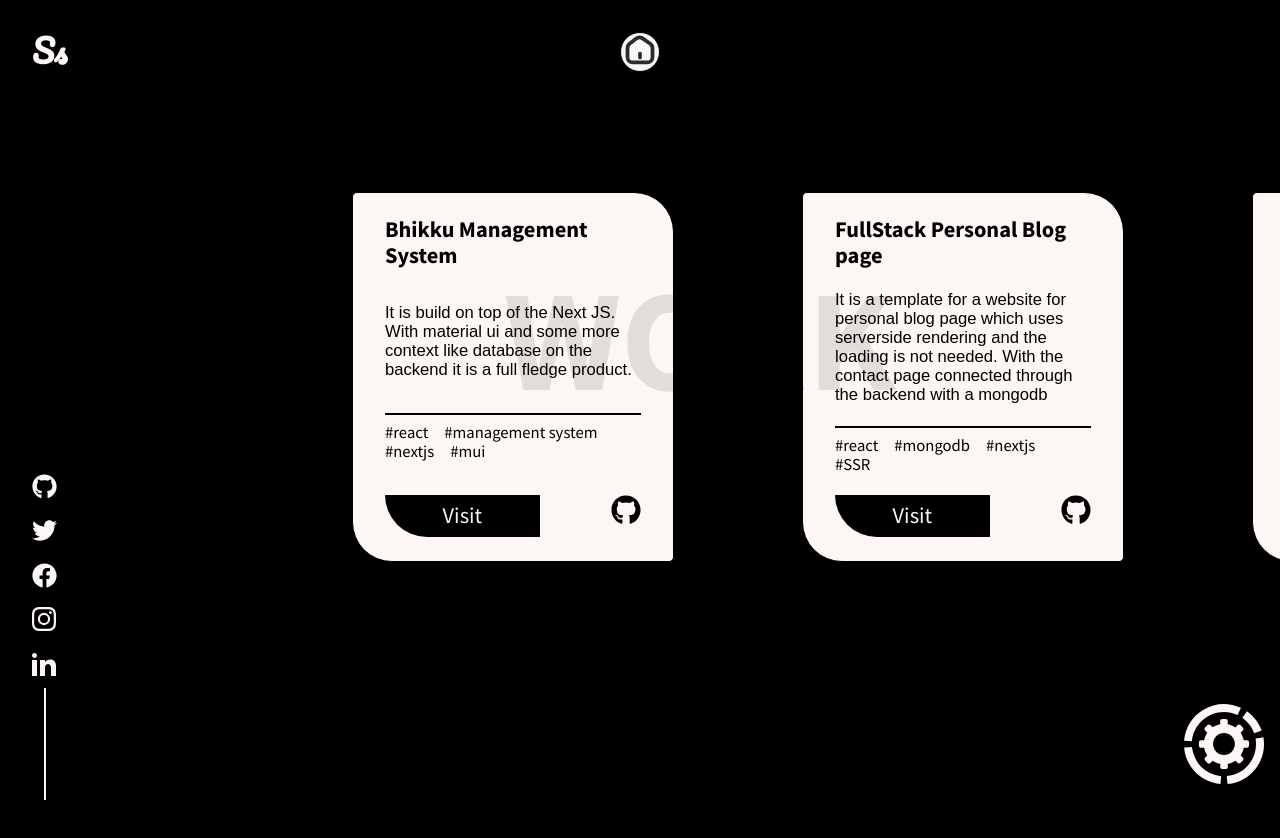
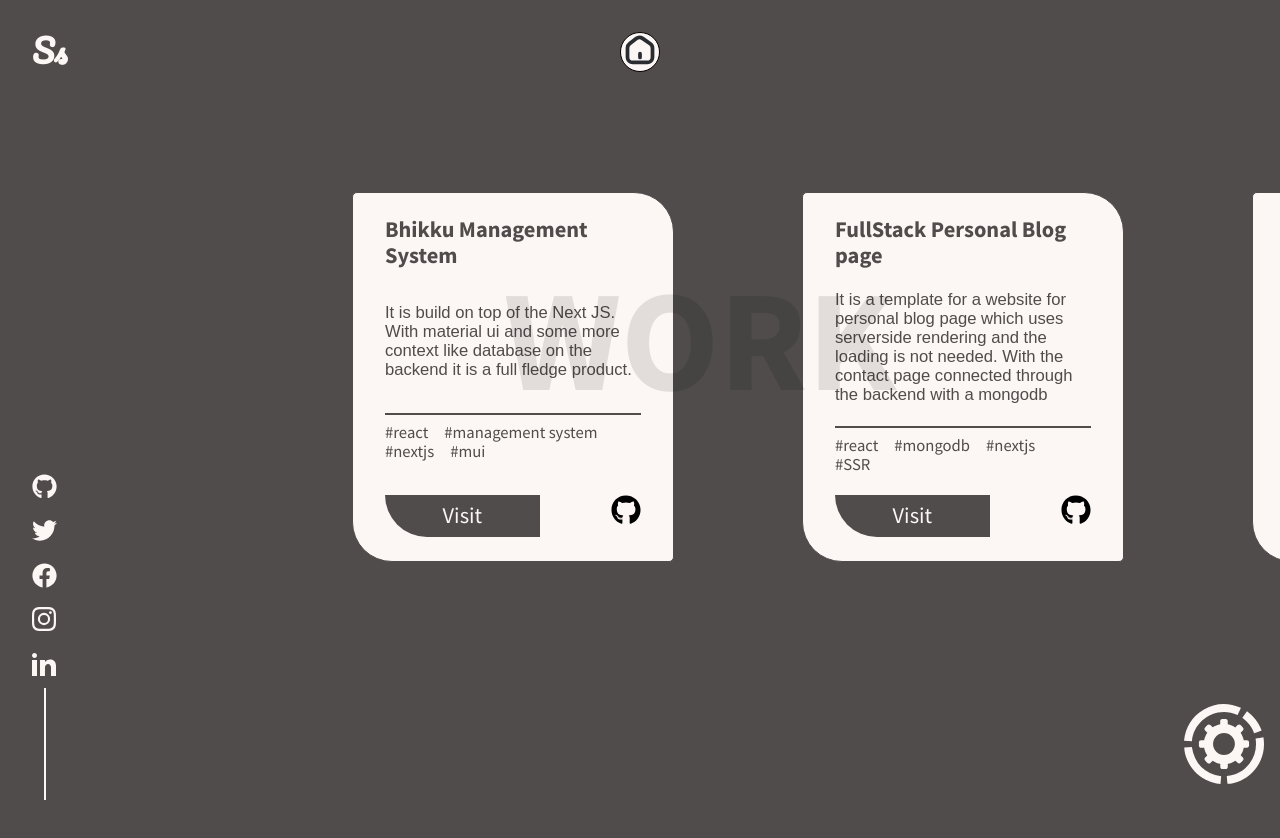
Before and after one commit to seamoonpandey/my-portfolio-template, a Next.js app: page /work in a window 1280 px wide. Shown: the top 838 px of the page. Built offline with nearby package versions, Linux system fonts and the light colour scheme.

Commit message:
color changes

```diff
--- a/components/theme/Theme.js
+++ b/components/theme/Theme.js
@@ -10,7 +10,7 @@ export const lightTheme = {
 }
 
 export const darkTheme = {
-    body: "#000000",
+    body: "#4f4c4b",
     text: "#FCF6F4",
     fontFamily: "'Source Sans Pro', sans-serif",
     bodyRgba: "252, 246, 244",
--- a/pages/_app.js
+++ b/pages/_app.js
@@ -8,15 +8,12 @@ import { AnimatePresence } from 'framer-motion';
 
 export default function App({ Component, pageProps }) {
   return (
-
-    <Fragment>
+    <ThemeProvider theme={lightTheme}>
       <GlobalStyle />
-      <ThemeProvider theme={lightTheme}>
-        <AnimatePresence exitBeforeEnter >
-          <Component {...pageProps} />
-        </AnimatePresence>
-      </ThemeProvider>
-    </Fragment>
+      <AnimatePresence exitBeforeEnter >
+        <Component {...pageProps} />
+      </AnimatePresence>
+    </ThemeProvider>
 
   )
 }
--- a/pages/_document.js
+++ b/pages/_document.js
@@ -5,7 +5,6 @@ export default function Document() {
     <Html lang="en">
       <Head>
         <link rel="icon" type="image/png" href="/Images/seamoonlogo.png"></link>
-        <title>Seamoon Pandey</title>
         <link rel="preconnect" href="https://fonts.googleapis.com" />
         <link rel="preconnect" href="https://fonts.gstatic.com" crossorigin />
         <link href="https://fonts.googleapis.com/css2?family=Karla:wght@300;400;500;600&family=Pacifico&family=Source+Sans+Pro:wght@400;600;700&family=Ubuntu+Mono:ital,wght@0,400;0,700;1,400&display=swap" rel="stylesheet" />
```
Also changed, not shown: package.json (+5 -4 lines), 1 other file (tests, documents, lock files or other folders).
